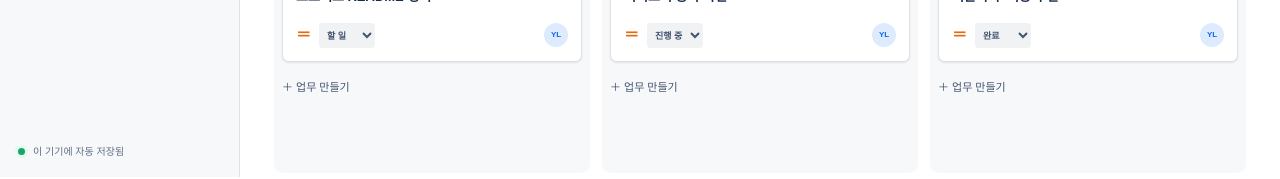
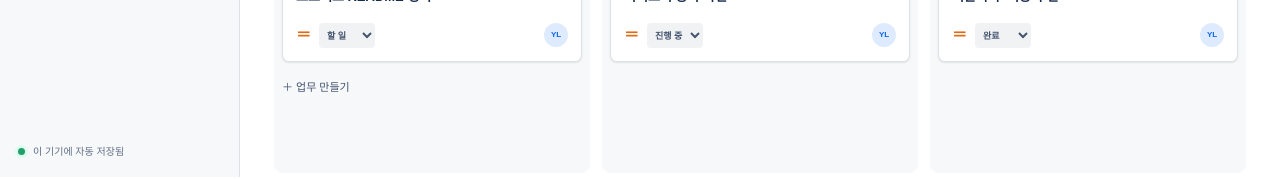
Before and after one commit to yujinlee-shannon/Todo_work, a Next.js app: page / in a window 1280 px wide. Shown: the part 623-802 px from the top of the page. Built offline with nearby package versions, Linux system fonts and the light colour scheme.

Commit message:
Limit task creation to todo column

```diff
--- a/app/page.tsx
+++ b/app/page.tsx
@@ -227,7 +227,7 @@ export default function Home() {
                         </div>
                       </article>
                     ))}
-                    <button className="add-in-column" onClick={() => setIsCreateOpen(true)}>＋ 업무 만들기</button>
+                    {column.id === "todo" && <button className="add-in-column" onClick={() => setIsCreateOpen(true)}>＋ 업무 만들기</button>}
                   </div>
                 </section>
               );
```
